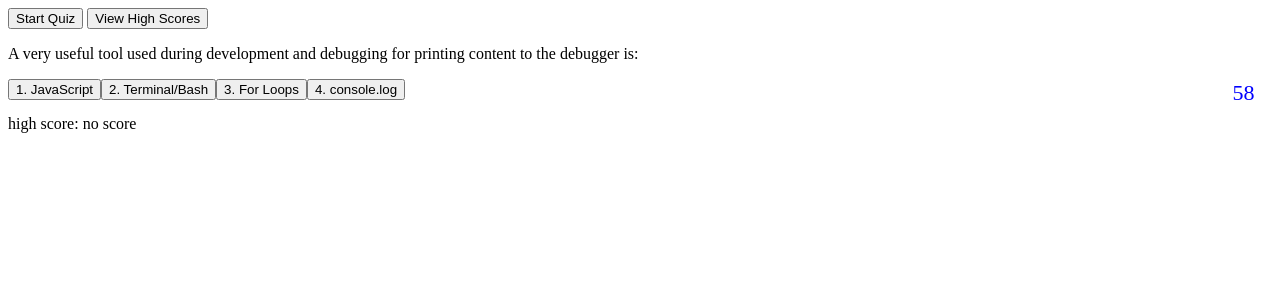
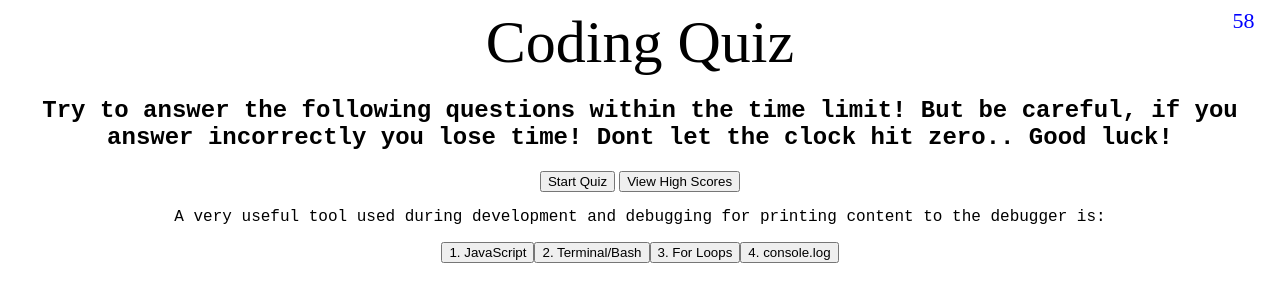
Before and after one commit to joshgmurray/coding-quiz, a plain HTML site: page index.html in a window 1280 px wide. Both pictures are taken after a click on the button "Start Quiz". Drawn offline with Linux system fonts and the light colour scheme.

Commit message:
fixed bugs in high score

```diff
--- a/assets/script.js
+++ b/assets/script.js
@@ -116,10 +116,10 @@ var updateQuestion = () => {
 };
 
 function end() {
-    if (high < score || high == 'no score') {
+    if (high >= score || high == 'no score') {
         document.getElementById("scoreSave").innerHTML =
             "<input id='scorename' type='text'/>" +
-            "<p><button onClick='saveScore()'>save</button></p>"
+            "<p><button onClick='saveScore()'>save initials</button></p>"
     }
   document.getElementById("result").innerHTML =
     "<h2>You finished. Your score is <strong>" +
@@ -127,7 +127,8 @@ function end() {
     "/" +
     questions.length +
     "</strong>.</h2>" +
-    "<p><button onClick='restart()' id='restart'>restart</button></p>";
+    "<p><button onClick='restart()' id='restart'>restart</button></p>"
+;
 }
 
 function saveScore() {
@@ -161,7 +162,7 @@ historyBtn.addEventListener("click", function() {
     if (scores.length) {
         for (let index = 0; index < scores.length; index++) {
             const element = scores[index];
-            outputString += '<p>' + element.label +
+            outputString += 'Previous High Score: ' + element.label +
                 ' ' + element.score + '</p>';
         }
     } else {
--- a/assets/style.css
+++ b/assets/style.css
@@ -6,7 +6,7 @@
 
 #timer {
     position: absolute;
-    top: 10vh;
+    top: 1vh;
     float: right;
     right: 0;
     margin-right: 2vw;
@@ -17,3 +17,42 @@
 #response {
     margin-top: 15px;
 }
+
+.subtitle {
+    text-align: center;
+    font-family: 'Courier New', Courier, monospace;
+}
+
+.header {
+    text-align: center;
+    font-size: 60px;
+}
+
+.buttons {
+    text-align: center;
+
+}
+
+.questions {
+    font-family: 'Courier New', Courier, monospace;
+    text-align: center;
+}
+
+.answers {
+    font-family: 'Franklin Gothic Medium', 'Arial Narrow', Arial, sans-serif;
+    font-style: italic;
+    font-size: 30px;
+    padding: 20px;
+    text-align: center;
+}
+
+.scoring {
+    display: none;
+    font-family: 'Courier New', Courier, monospace;
+    font-size: 10px;
+}
+
+.save {
+    text-align: center;
+
+}
--- a/index.html
+++ b/index.html
@@ -4,24 +4,29 @@
     <meta charset="UTF-8">
     <meta http-equiv="X-UA-Compatible" content="IE=edge">
     <meta name="viewport" content="width=device-width, initial-scale=1.0">
-    <title>Coding Quiz</title>
 
     <link rel="stylesheet" href="./assets/style.css"?
 </head>
 
 
 <body>
-    <div>
+    <div class="header">
+        <header>Coding Quiz</header>
+    </div>
+    <div class="subtitle">
+        <h2>Try to answer the following questions within the time limit! But be careful, if you answer incorrectly you lose time! Dont let the clock hit zero.. Good luck!</h2>
+    </div>
+    <div class="buttons">
         <button id="submit" class="btn">Start Quiz</button>
         <button id="history" class="btn">View High Scores</button>
     </div>
-    <div id="display"></div>
-    <div id ="response"></div>
-    <div id="scoreSave"></div>
-    <div id="high"></div>
-    <div id="result"></div>
+    <div class= "questions" id="display"></div>
+    <div class="answers" id ="response"></div>
+    <div class="save" id="scoreSave"></div>
+    <div class="scoring" id="high"></div>
+    <div class="restart" id="result"></div>
     <div id="timer"></div>
-    <div id="scoreHistory"></div>
+    <div class="history" id="scoreHistory"><p></p></div>
 
     <script src="assets/script.js"></script>
 </body>
```
Also changed, not shown: 1 other file.
